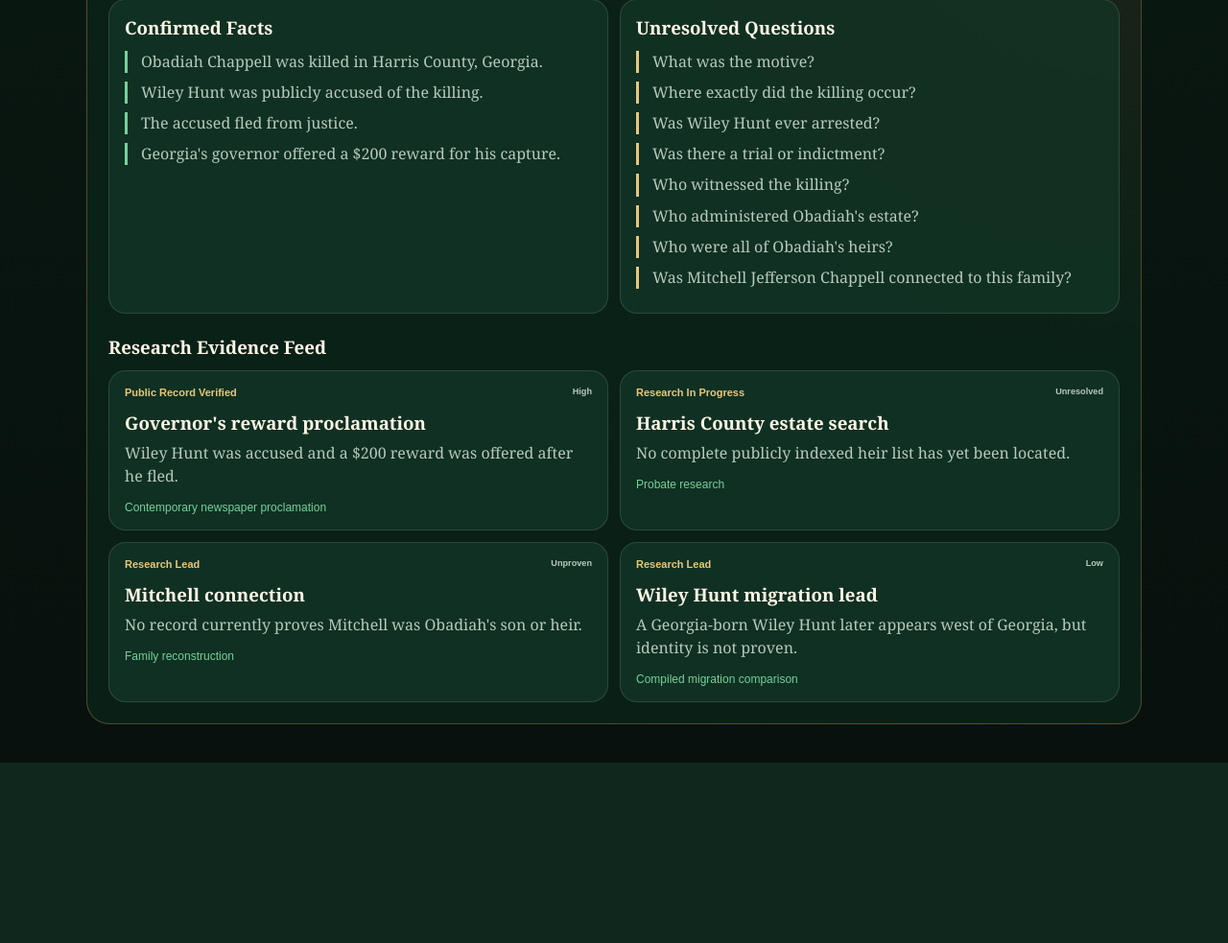
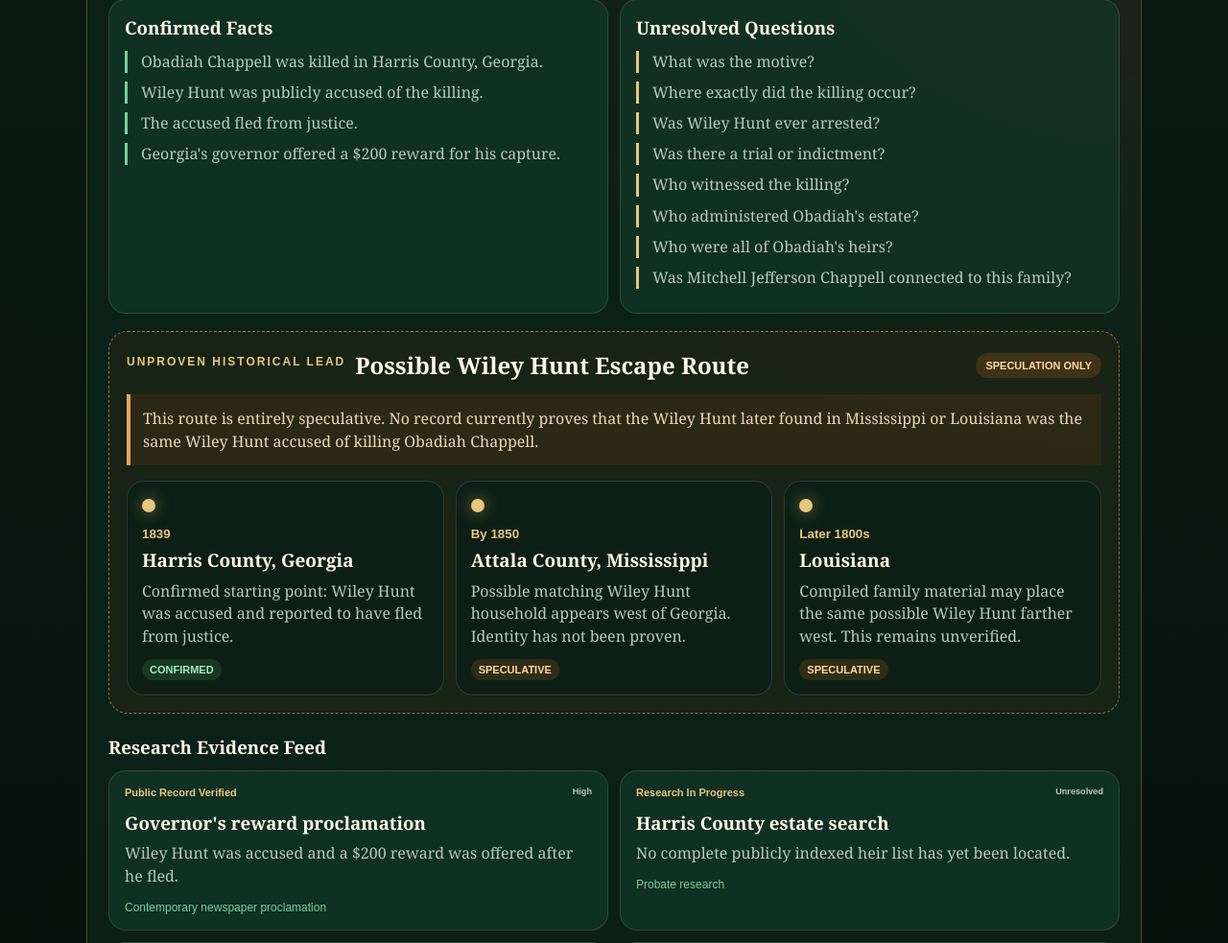
Before and after one commit to bigchap13/chappell-family-tree, a Flask app: page / in a window 1280 px wide. Shown: the part 2453-3436 px from the top of the page at 96% size. Before the commit the page ends 3248 px from the top, so only its background shows below. Run offline with Flask 3, Linux system fonts and the light colour scheme.

Commit message:
Add speculative Wiley Hunt escape route

```diff
--- a/data/family_history.json
+++ b/data/family_history.json
@@ -388,7 +388,32 @@
       "Estate inventory and sale bill",
       "Final estate distribution",
       "Guardianship records for minor heirs"
-    ]
+    ],
+    "escape_route": {
+      "title": "Possible Wiley Hunt Escape Route",
+      "status": "Speculation Only",
+      "warning": "This route is entirely speculative. No record currently proves that the Wiley Hunt later found in Mississippi or Louisiana was the same Wiley Hunt accused of killing Obadiah Chappell.",
+      "steps": [
+        {
+          "place": "Harris County, Georgia",
+          "date": "1839",
+          "detail": "Confirmed starting point: Wiley Hunt was accused and reported to have fled from justice.",
+          "confidence": "Confirmed"
+        },
+        {
+          "place": "Attala County, Mississippi",
+          "date": "By 1850",
+          "detail": "Possible matching Wiley Hunt household appears west of Georgia. Identity has not been proven.",
+          "confidence": "Speculative"
+        },
+        {
+          "place": "Louisiana",
+          "date": "Later 1800s",
+          "detail": "Compiled family material may place the same possible Wiley Hunt farther west. This remains unverified.",
+          "confidence": "Speculative"
+        }
+      ]
+    }
   },
   "research_evidence_feed": [
     {
--- a/static/css/style.css
+++ b/static/css/style.css
@@ -580,3 +580,112 @@
         grid-template-columns: 1fr;
     }
 }
+
+.escape-route {
+    margin-top: 18px;
+    padding: 18px;
+    border: 1px dashed rgba(255, 195, 105, 0.5);
+    border-radius: 20px;
+    background: rgba(75, 45, 18, 0.22);
+}
+
+.escape-route-heading {
+    display: flex;
+    flex-wrap: wrap;
+    gap: 10px;
+    align-items: center;
+}
+
+.escape-route-heading h3 {
+    flex: 1 1 240px;
+    margin: 0;
+    font-size: 24px;
+}
+
+.speculation-badge {
+    padding: 7px 10px;
+    border-radius: 999px;
+    color: #ffd79d;
+    background: rgba(156, 91, 31, 0.28);
+    font-family: Arial, sans-serif;
+    font-size: 11px;
+    font-weight: 900;
+    text-transform: uppercase;
+}
+
+.speculation-warning {
+    margin: 14px 0 0;
+    padding: 13px;
+    border-left: 4px solid #e6a654;
+    color: #ead8bd;
+    background: rgba(105, 58, 22, 0.24);
+    line-height: 1.5;
+}
+
+.route-track {
+    display: grid;
+    grid-template-columns: repeat(3, 1fr);
+    gap: 12px;
+    margin-top: 16px;
+}
+
+.route-step {
+    position: relative;
+    padding: 18px 15px 15px;
+    border: 1px solid var(--border);
+    border-radius: 18px;
+    background: rgba(11, 31, 23, 0.82);
+}
+
+.route-dot {
+    display: block;
+    width: 14px;
+    height: 14px;
+    margin-bottom: 10px;
+    border-radius: 50%;
+    background: var(--gold);
+    box-shadow: 0 0 16px rgba(231, 199, 124, 0.55);
+}
+
+.route-step small {
+    color: var(--gold);
+    font-family: Arial, sans-serif;
+    font-weight: 800;
+}
+
+.route-step h4 {
+    margin: 5px 0 8px;
+    font-size: 19px;
+}
+
+.route-step p {
+    margin: 0;
+    color: var(--muted);
+    line-height: 1.45;
+}
+
+.route-confidence {
+    display: inline-flex;
+    margin-top: 12px;
+    padding: 5px 8px;
+    border-radius: 999px;
+    font-family: Arial, sans-serif;
+    font-size: 11px;
+    text-transform: uppercase;
+}
+
+.route-confidence.confirmed {
+    color: #a8edc2;
+    background: rgba(62, 142, 91, 0.22);
+}
+
+.route-confidence.speculative {
+    color: #ffd79d;
+    background: rgba(156, 91, 31, 0.24);
+}
+
+@media (max-width: 760px) {
+    .route-track {
+        grid-template-columns: 1fr;
+    }
+}
--- a/templates/index.html
+++ b/templates/index.html
@@ -205,6 +205,35 @@
                 </article>
             </div>
 
+
+            <section class="escape-route">
+                <div class="escape-route-heading">
+                    <p class="card-label">Unproven Historical Lead</p>
+                    <h3>{{ research.obadiah_investigation.escape_route.title }}</h3>
+                    <span class="speculation-badge">
+                        {{ research.obadiah_investigation.escape_route.status }}
+                    </span>
+                </div>
+
+                <p class="speculation-warning">
+                    {{ research.obadiah_investigation.escape_route.warning }}
+                </p>
+
+                <div class="route-track">
+                    {% for step in research.obadiah_investigation.escape_route.steps %}
+                    <article class="route-step">
+                        <span class="route-dot"></span>
+                        <small>{{ step.date }}</small>
+                        <h4>{{ step.place }}</h4>
+                        <p>{{ step.detail }}</p>
+                        <strong class="route-confidence {{ step.confidence|lower }}">
+                            {{ step.confidence }}
+                        </strong>
+                    </article>
+                    {% endfor %}
+                </div>
+            </section>
+
             <h3 class="feed-title">Research Evidence Feed</h3>
 
             <div class="evidence-feed">
```
